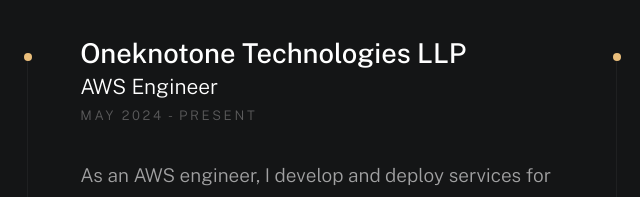
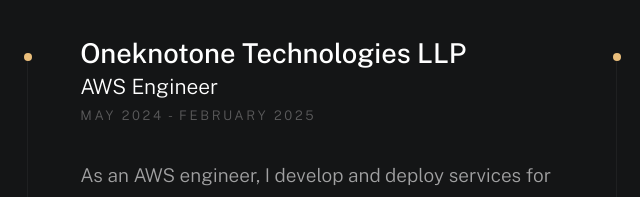
Before and after one commit to dhruvmistry2000/dhruvmistry, a plain HTML site: page index.html in a window 1280 px wide. Shown: the part 2492-2689 px from the top of the page, 47-687 px from the left. Drawn offline with nearby package versions, Linux system fonts and the light colour scheme; a web font is replaced by a local one.

Commit message:
Experience Update

```diff
--- a/index.html
+++ b/index.html
@@ -182,7 +182,7 @@
                                 <div class="timeline__header">
                                     <h4 class="timeline__title">Oneknotone Technologies LLP </h3>
                                         <h5 class="timeline__meta">AWS Engineer</h5>
-                                        <p class="timeline__timeframe">May 2024 - Present</p>
+                                        <p class="timeline__timeframe">May 2024 - February 2025</p>
                                 </div>
                                 <div class="timeline__desc">
                                     <p>As an AWS engineer, I develop and deploy services for Unreal Engine applications,
```
